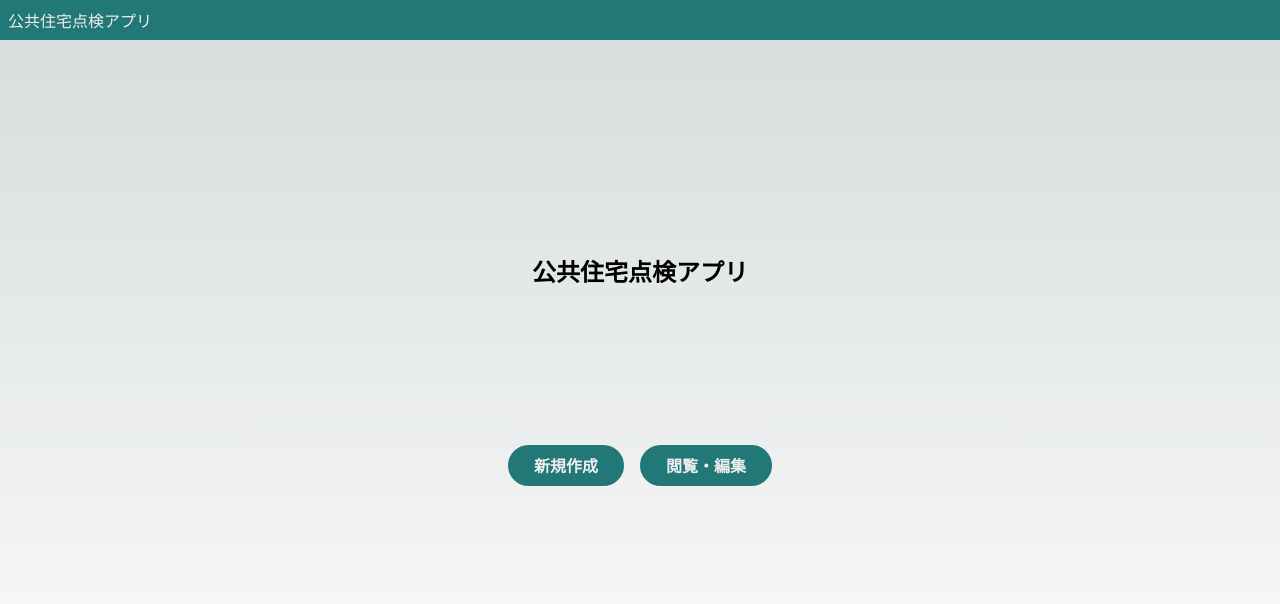
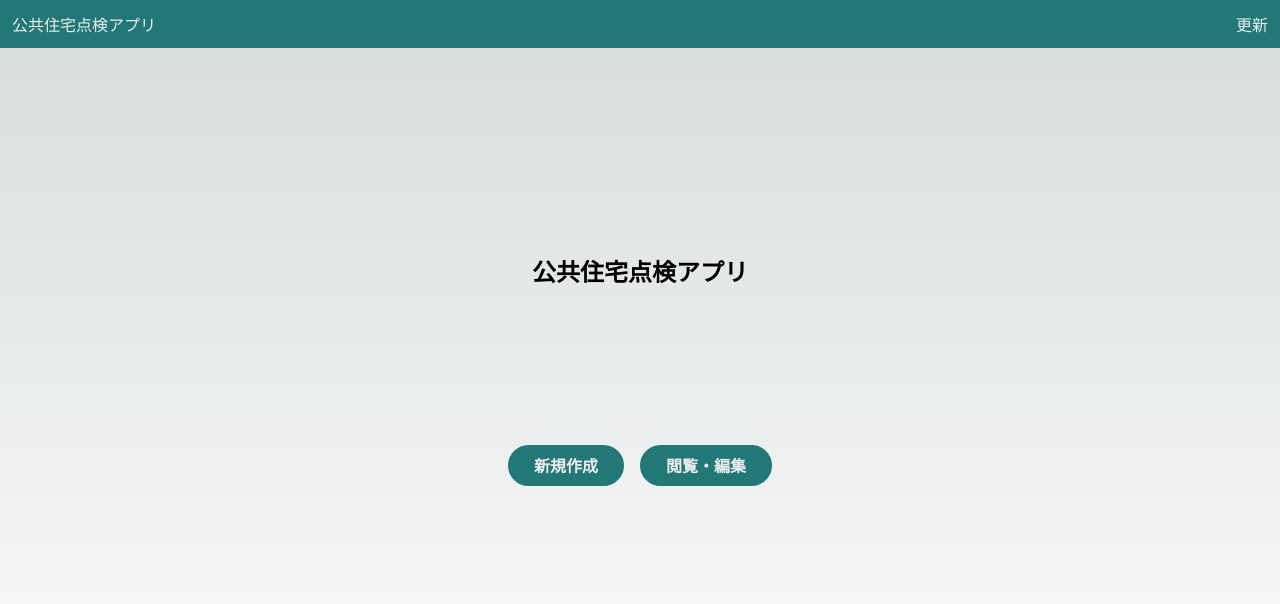
Before and after one commit to kixixixixi/house-inspection, a Next.js app: page / in a window 1280 px wide. Shown: the top 604 px of the page. Built offline with nearby package versions, Linux system fonts and the light colour scheme; no server answers; the database is empty; a web font is replaced by a local one.

Commit message:
Add refresh button

```diff
--- a/app/layout.tsx
+++ b/app/layout.tsx
@@ -3,6 +3,7 @@ import { M_PLUS_1 } from "next/font/google"
 import "./globals.css"
 import Link from "next/link"
 import { Container } from "@/components/elements"
+import { RefreshTextButton } from "@/components/elements/link"
 
 const font = M_PLUS_1({ subsets: ["latin"] })
 
@@ -23,13 +24,16 @@ export default function RootLayout({
           style={{
             background: "#277",
             color: "#eee",
-            padding: ".5rem",
+            display: "flex",
+            justifyContent: "space-between",
+            padding: ".75rem",
             position: "fixed",
             width: "100%",
             zIndex: "2000",
           }}
         >
           <Link href={"/"}>公共住宅点検アプリ</Link>
+          <RefreshTextButton>更新</RefreshTextButton>
         </header>
         <main
           style={{
--- a/components/elements/link.tsx
+++ b/components/elements/link.tsx
@@ -16,3 +16,19 @@ export const LinkButton: FC<
     />
   )
 }
+
+export const RefreshTextButton: FC<ComponentProps<"a">> = ({
+  style,
+  ...props
+}) => {
+  return (
+    <a
+      onClick={() => window.location.reload()}
+      style={{
+        cursor: "pointer",
+        ...style,
+      }}
+      {...props}
+    ></a>
+  )
+}
```
